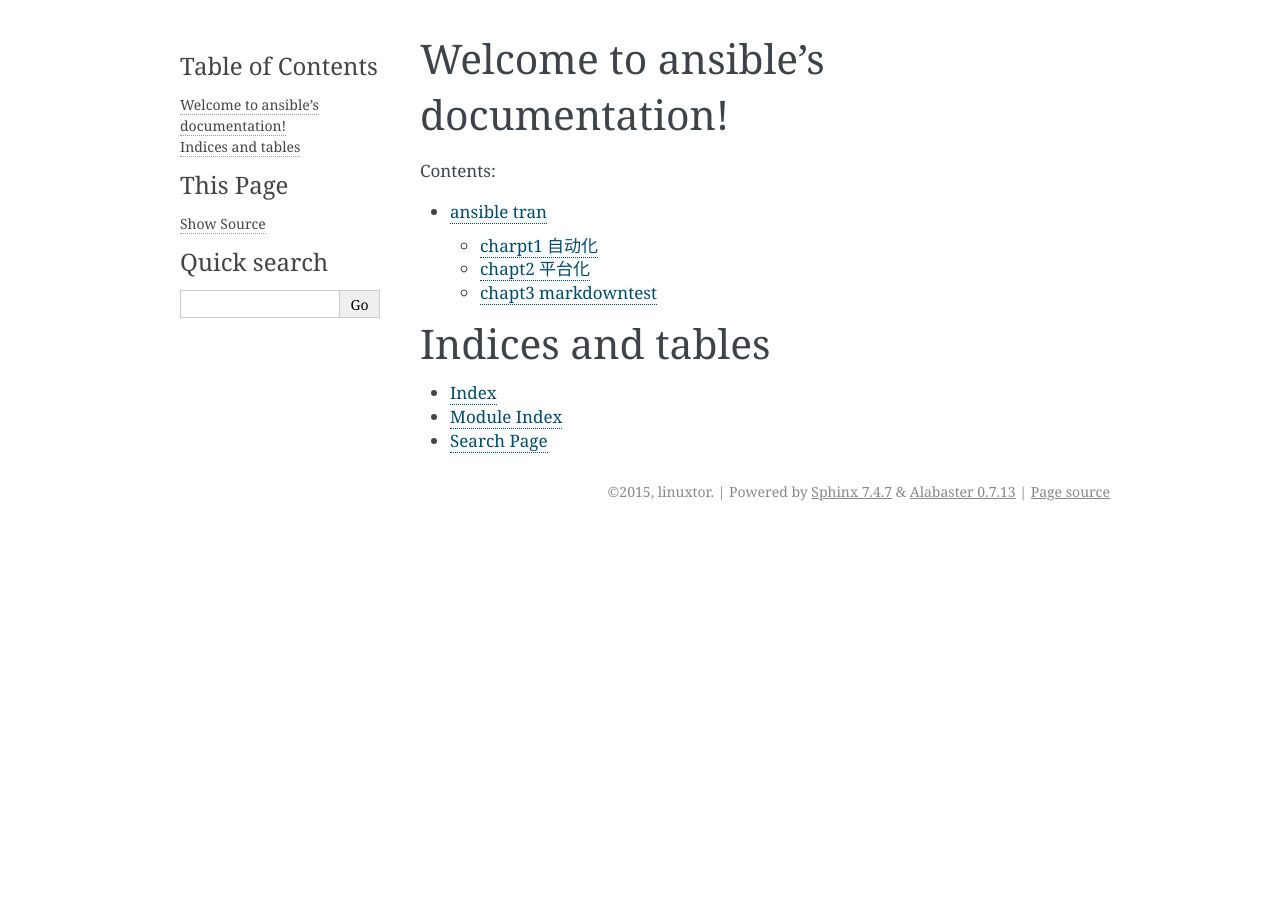
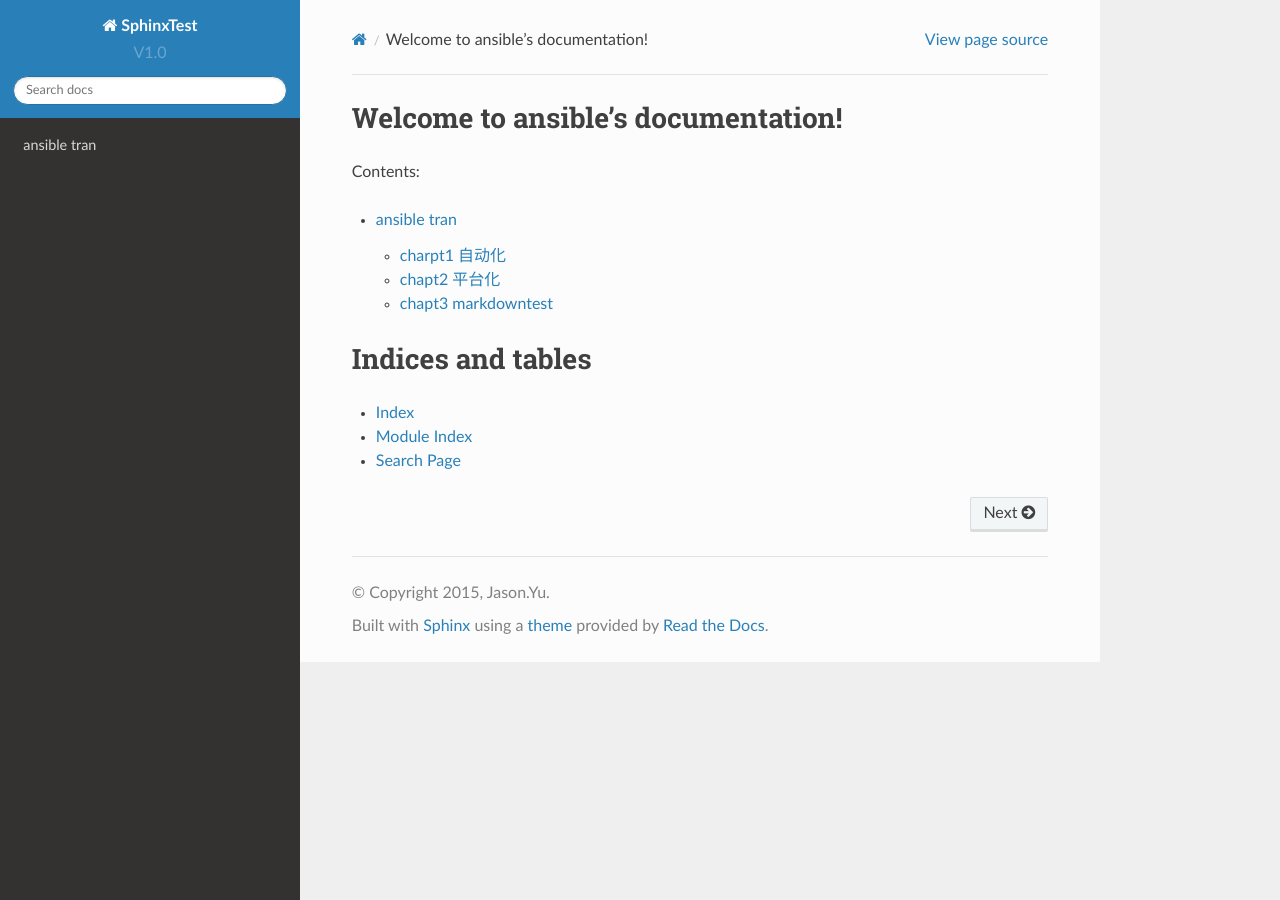
Before and after one commit to stanleylst/ansible-tran, a Sphinx documentation site: the page built from source/index.rst, in a window 1280 px wide. Built offline with Sphinx 7.4.7 and the Read the Docs theme 2.0.0, drawn with Linux system fonts in a browser that asks for light colours.

Commit message:
conf change

```diff
--- a/source/conf.py
+++ b/source/conf.py
@@ -1,7 +1,7 @@
 # -*- coding: utf-8 -*-
 #
-# ansible documentation build configuration file, created by
-# sphinx-quickstart on Sun Mar 29 23:06:32 2015.
+# SphinxTest documentation build configuration file, created by
+# sphinx-quickstart on Tue Mar 31 21:35:24 2015.
 #
 # This file is execfile()d with the current directory set to its
 # containing dir.
@@ -15,16 +15,12 @@
 import sys
 import os
 import shlex
+
 on_rtd = os.environ.get('READTHEDOCS', None) == 'True'
-
-if not on_rtd:  # only import and set the theme if we're building docs locally
+if not on_rtd:
     import sphinx_rtd_theme
     html_theme = 'sphinx_rtd_theme'
     html_theme_path = [sphinx_rtd_theme.get_html_theme_path()]
-#import sphinx_rtd_theme
-
-#html_theme = "sphinx_rtd_theme"
-#html_theme_path = [sphinx_rtd_theme.get_html_theme_path()]
 
 # If extensions (or modules to document with autodoc) are in another directory,
 # add these directories to sys.path here. If the directory is relative to the
@@ -56,18 +52,18 @@ source_suffix = '.rst'
 master_doc = 'index'
 
 # General information about the project.
-project = u'ansible'
-copyright = u'2015, linuxtor'
-author = u'linuxtor'
+project = u'SphinxTest'
+copyright = u'2015, Jason.Yu'
+author = u'Jason.Yu'
 
 # The version info for the project you're documenting, acts as replacement for
 # |version| and |release|, also used in various other places throughout the
 # built documents.
 #
 # The short X.Y version.
-version = '1.0.1'
+version = 'V1.0'
 # The full version, including alpha/beta/rc tags.
-release = '1.0.1'
+release = 'V1.0'
 
 # The language for content autogenerated by Sphinx. Refer to documentation
 # for a list of supported languages.
@@ -84,7 +80,7 @@ language = None
 
 # List of patterns, relative to source directory, that match files and
 # directories to ignore when looking for source files.
-exclude_patterns = []
+exclude_patterns = ['_build']
 
 # The reST default role (used for this markup: `text`) to use for all
 # documents.
@@ -118,7 +114,8 @@ todo_include_todos = False
 
 # The theme to use for HTML and HTML Help pages.  See the documentation for
 # a list of builtin themes.
-html_theme = 'alabaster'
+#html_theme = 'alabaster'
+#html_theme = 'default'
 
 # Theme options are theme-specific and customize the look and feel of a theme
 # further.  For a list of options available for each theme, see the
@@ -210,7 +207,7 @@ html_static_path = ['_static']
 #html_search_scorer = 'scorer.js'
 
 # Output file base name for HTML help builder.
-htmlhelp_basename = 'ansibledoc'
+htmlhelp_basename = 'SphinxTestdoc'
 
 # -- Options for LaTeX output ---------------------------------------------
 
@@ -232,8 +229,8 @@ latex_elements = {
 # (source start file, target name, title,
 #  author, documentclass [howto, manual, or own class]).
 latex_documents = [
-  (master_doc, 'ansible.tex', u'ansible Documentation',
-   u'linuxtor', 'manual'),
+  (master_doc, 'SphinxTest.tex', u'SphinxTest Documentation',
+   u'Jason.Yu', 'manual'),
 ]
 
 # The name of an image file (relative to this directory) to place at the top of
@@ -262,7 +259,7 @@ latex_documents = [
 # One entry per manual page. List of tuples
 # (source start file, name, description, authors, manual section).
 man_pages = [
-    (master_doc, 'ansible', u'ansible Documentation',
+    (master_doc, 'sphinxtest', u'SphinxTest Documentation',
      [author], 1)
 ]
 
@@ -276,8 +273,8 @@ man_pages = [
 # (source start file, target name, title, author,
 #  dir menu entry, description, category)
 texinfo_documents = [
-  (master_doc, 'ansible', u'ansible Documentation',
-   author, 'ansible', 'One line description of project.',
+  (master_doc, 'SphinxTest', u'SphinxTest Documentation',
+   author, 'SphinxTest', 'One line description of project.',
    'Miscellaneous'),
 ]
 
```
